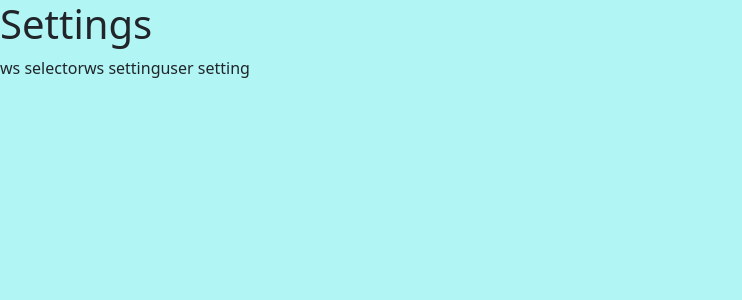
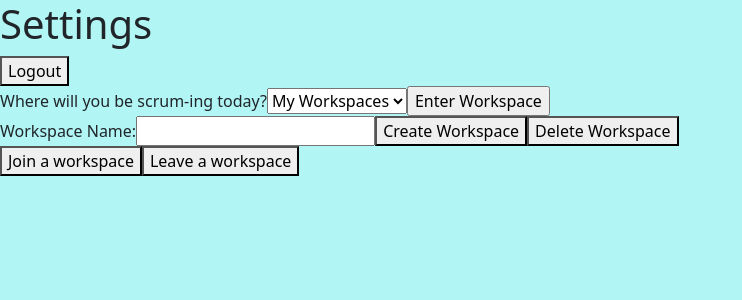
Before and after one commit to TheYummies/ScrumNYum, a React app: page /settings in a window 1280 px wide. Shown: the top 300 px of the page, without its empty margins (0-742 px from the left). Built offline with nearby package versions, Linux system fonts and the light colour scheme.

Commit message:
Javi and Autumn worked on skeleton of Login/Scrum/Settings pages + related components

```diff
--- a/src/app.css
+++ b/src/app.css
@@ -1,3 +1,17 @@
 body {
   background-color:rgb(177, 245, 245);
 }
+
+.modal, .overlay {
+  width: 100vw;
+  height: 100vh;
+  top: 0;
+  left: 0;
+  right: 0;
+  bottom: 0;
+  position: fixed;
+}
+
+.overlay {
+  background-color: rgba(49,49,49,0.8);
+}
--- a/src/components/App.js
+++ b/src/components/App.js
@@ -14,7 +14,7 @@ function App() {
       <Route path="/scrum" element={<Scrum />} />
       <Route path="*" element={<Error />} />
     </Routes>
-    </Router>
+  </Router>
   );
 }
 export default App;
--- /dev/null
+++ b/src/components/Board.jsx
@@ -0,0 +1,29 @@
+import React from 'react';
+
+function Board(props) {
+  const drop = event => {
+    event.preventDefault();
+    const card_id = event.dataTransfer.getData('card_id');
+
+    const card = document.getElementById(card_id);
+    card.style.display='block';
+
+    event.target.appendChild(card);
+  }
+
+  const dragOver = event => {
+    event.preventDefault();
+
+
+  }
+
+  return (
+    <div id={props.id} onDrop={drop} onDragOver={dragOver} className={props.className}>
+      {/* props.children represents our cards */}
+      <h3>{props.title}</h3>
+      {props.children}
+    </div>
+  )
+}
+
+export default Board;
--- /dev/null
+++ b/src/components/Card.jsx
@@ -0,0 +1,25 @@
+import React from 'react';
+
+function Card(props) {
+  const dragStart = event => {
+    const target = event.target;
+
+    event.dataTransfer.setData('card_id', target.id);
+
+    setTimeout(() => {
+      target.style.display='none';
+    }, 0)
+  }
+
+  const dragOver = event => {
+    event.stopPropagation();
+  }
+
+  return (
+    <div id={props.id} onDragStart={dragStart} onDragOver={dragOver} draggable='true'>
+      {props.children}
+    </div>
+  )
+}
+
+export default Card;
--- a/src/components/UserSettings.jsx
+++ b/src/components/UserSettings.jsx
@@ -2,7 +2,13 @@ import React from 'react';
 
 function UserSettings() {
   return (
-    <>user setting</>
+    // TO DO: Flesh out how this dropdown will appear
+    // Join a ws clicked -> dropdown appears -> ws clicked?
+    // Leave a ws clicked -> dropdown appears -> ws clicked?
+    <div className='user-settings-container'>
+      <button>Join a workspace</button>
+      <button>Leave a workspace</button>
+    </div>
   )
 }
 
--- a/src/components/WSSelector.jsx
+++ b/src/components/WSSelector.jsx
@@ -1,8 +1,35 @@
 import React from 'react';
+import { useNavigate } from 'react-router-dom';
 
 function WSSelector() {
+  //TO DO - STATE MGMT FOR WS DROPDOWN (FETCH DATA FROM USER?)
+
+  // Below fxn grabs value from dropdown and passes it to
+  // scrum page so title can be set - also navigates us to scrum pg
+  const navigate = useNavigate();
+  const handleWsClick = (e) => {
+    e.preventDefault();
+    const selectedOpt = document.getElementById('ws');
+    // console.log('selectedOpt', selectedOpt)
+    const wsName = selectedOpt.value;
+    // console.log('wsname', wsName);
+    navigate('/scrum', { state: { wsName } });
+  }
+
   return (
-    <>ws selector</>
+    <div className='ws-selector-container'>
+
+      {/* User selects a ws -> clicks enter workspace -> send them to workspace/send data */}
+      <form action='#'>
+        <label htmlFor='ws-select'>Where will you be scrum-ing today?</label>
+        <select name="ws" id="ws" defaultValue='' >
+          <option disabled hidden value=''>My Workspaces</option>
+          {/* this needs to be populated with values from DB */}
+          <option value='Example'>Example</option>
+        </select>
+        <input onClick={handleWsClick} type='submit' value='Enter Workspace'></input>
+      </form>
+    </div>
   )
 }
 
--- a/src/components/WSSettings.jsx
+++ b/src/components/WSSettings.jsx
@@ -1,8 +1,22 @@
 import React from 'react';
 
 function WSSettings() {
+  //TO DO
+  //depending on btn, create request on backend to post or delete
+  //this should also cause update to our WS Selector list
+
+
   return (
-    <>ws setting</>
+    // User types in ws name -> clicks create ws -> ws added to their ws/teams
+    // User types in ws name -> clicks delete ws -> ws removed from their ws/teams (and db?)
+    <div className='ws-settings-container'>
+      <form>
+        <label htmlFor='ws-name'>Workspace Name:</label>
+        <input type='text' id='ws-name' name='ws-name'></input>
+        <button>Create Workspace</button>
+        <button>Delete Workspace</button>
+      </form>
+    </div>
   )
 }
 
--- a/src/components/pages/Login.js
+++ b/src/components/pages/Login.js
@@ -1,18 +1,38 @@
-import React from 'react';
+import React, { useState } from 'react';
+import { Navigate, Link } from "react-router-dom";
 
 function Login() {
+
+  //const [modal, setModal] = useState(false);
+  const [goToSettings, setGoToSettings] = React.useState(false);
+  // const [goToLogin, setGoToLogin] = React.useState(false);
+
+  // const toggleModal = () => {
+  //   setModal(!modal);
+  // };
+
+  if (goToSettings) {
+    return <Navigate to="/settings" />;
+  }
+  // if (goToLogin) {
+  //   return <Navigate to="/login" />;
+  // }
+
   return (
     <div>
       <header>Login Page</header>
       <form>
-      <label for="userName">Username:</label>
+      <label htmlFor="userName">Username:</label>
       <input type="text" id="userName" placeholder="Enter Username" />
-      <label for="password">Password:</label>
+      <label htmlFor="password">Password:</label>
       <input type="text" id="password" placeholder="Enter Password" />
-      <button>Login</button>
+      <button onClick={() => { setGoToSettings(true) }}>Login</button>
       </form>
       <button>Sign up</button>
+      <Link to='/scrum'>Scrum</Link>
+      <Link to='/settings'>Settings</Link>
     </div>
+
   );
 }
 
--- a/src/components/pages/Scrum.js
+++ b/src/components/pages/Scrum.js
@@ -1,8 +1,50 @@
 import React from 'react';
+import Board from '../Board.jsx';
+import Card from '../Card.jsx';
+import { useLocation } from 'react-router-dom';
 
-function Scrum() {
+
+function Scrum(props) {
+  //TO DO
+  // Do we need to refer to backend when clicking settings?
+  // How to logout?
+  // Associating user's stickes w/ their acct and populating them on ws entry
+
+  // below const allows us to grab state passed from
+  // WSSelector to populate our title
+  const location = useLocation();
+
   return (
-    <div>SCRUM PAGE</div>
+    <div className='scrum-container'>
+      <header>
+        <h1>{location.state.wsName + ' Workspace'}</h1>
+        <nav className='scrum-nav'>
+          <button>Settings</button>
+          <button>Logout</button>
+        </nav>
+      </header>
+      {/* Form element for post it creation */}
+      <main className='scrum-main'>
+        <form id='task-form'>
+          {/* Title, description, snack */}
+          <label htmlFor="task-title">Title:</label>
+          <input type='text' name='task-title' id='task-title'></input>
+          <label htmlFor='task-desc'>Description:</label>
+          <textarea form='task-form' id='task-desc' name='task-desc' rows='10' cols='30'></textarea>
+          <label htmlFor='snack'>Snack:</label>
+          <input type='text' name='snack' id='snack'></input>
+          <input type='submit' value='Submit'></input>
+        </form>
+        {/* 4 columns for our post its (w/ drag and drop ability) */}
+        <Board id='board-1' className='board' title='To Start'/>
+          <Card id='card-1' className='card' draggable='true'>
+            <p>Card 1</p>
+          </Card>
+        <Board id='board-2' className='board' title='In Progress'/>
+        <Board id='board-3' className='board' title='In Review'/>
+        <Board id='board-4' className='board' title='Complete'/>
+      </main>
+    </div>
   )
 }
 
--- a/src/components/pages/Settings.js
+++ b/src/components/pages/Settings.js
@@ -2,13 +2,18 @@ import React from 'react';
 import UserSettings from '../UserSettings.jsx';
 import WSSelector from '../WSSelector.jsx';
 import WSSettings from '../WSSettings.jsx';
+import { Link, useNavigate } from 'react-router-dom';
 
 function Settings() {
+
+  // Went witih logout button for simplicity here instead of dropdown on navbar
   return (
     <div className='settings-container'>
       <header className='settings-header'>
         <h1>Settings</h1>
-        {/* Dropdown component */}
+        <nav className='settings-nav'>
+          <button>Logout</button>
+        </nav>
       </header>
       <main className='settings-main'>
         {/* Workpsace Selector - Select a WS */}
--- a/src/index.js
+++ b/src/index.js
@@ -1,8 +1,10 @@
 import React from 'react';
-import { render } from 'react-dom';
+import { createRoot } from 'react-dom/client';
 import App from './components/App.js';
 
 // to bundle styles
 import styles from './app.css';
 
-render(<App />, document.getElementById('root'));
+const container = document.getElementById('root');
+const root = createRoot(container);
+root.render(<App />);
```
